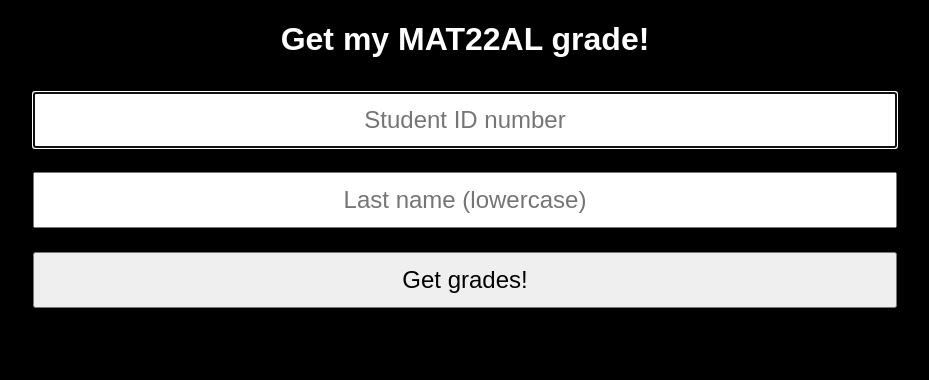
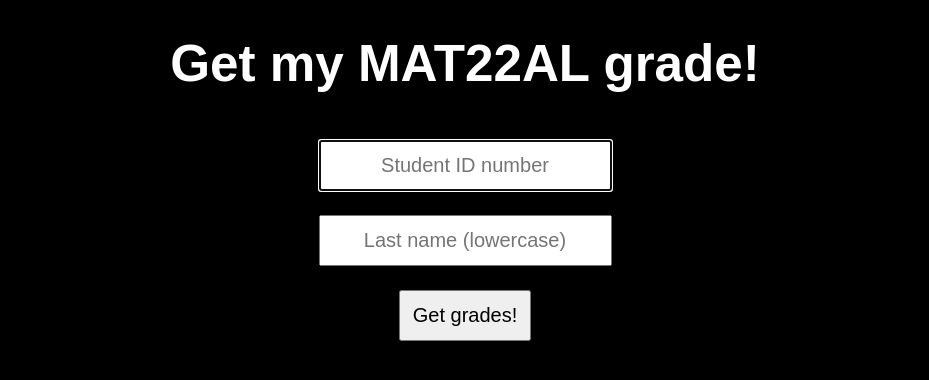
Before and after one commit to thatliuser/mat22al, a plain HTML site: page index.html in a window 1280 px wide. Shown: the whole page, without its empty margins (175-1104 px from the left). Drawn offline with Linux system fonts and the light colour scheme.

Commit message:
style.css: Use width where appropriate, don't use height for width margin

```diff
--- a/style.css
+++ b/style.css
@@ -5,7 +5,7 @@ html {
 }
 
 h1 {
-    font-size: 4vh;
+    font-size: 4vw;
     text-align: center;
 }
 
@@ -16,9 +16,9 @@ form {
 
 input {
     text-align: center;
-    font-size: 3vh;
+    font-size: 2.5vh;
 
-    margin: 25vh;
+    margin: auto;
     margin-block: 1.5vh;
     padding: 1.5vh;
 }
```
